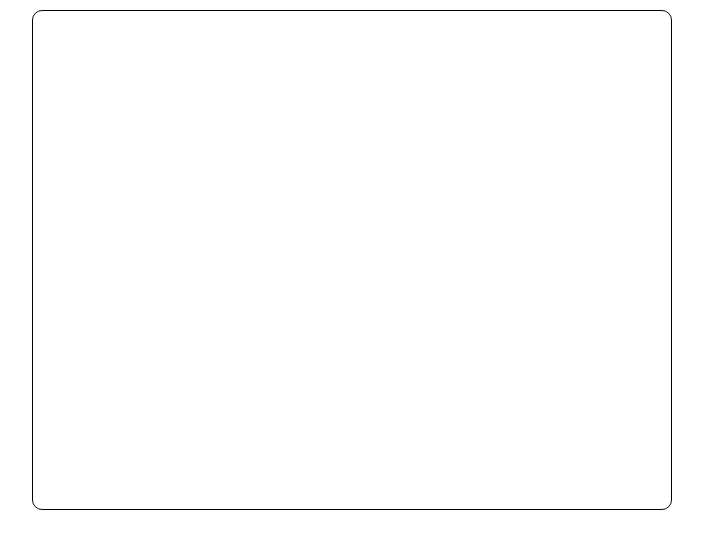
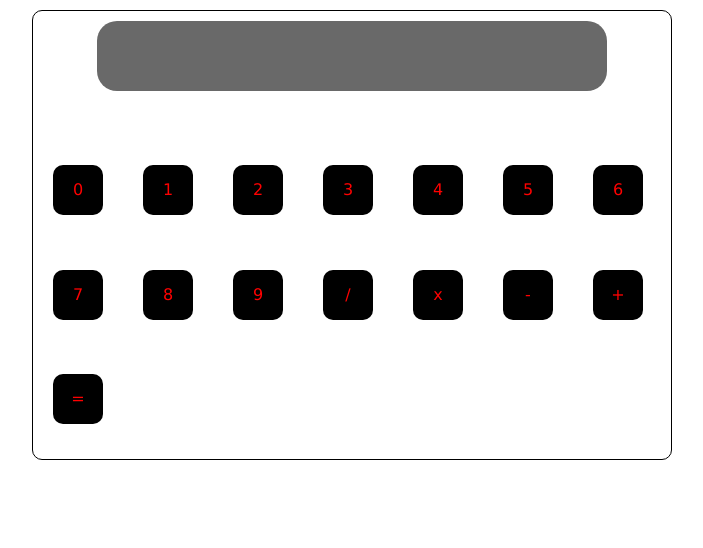
Before and after one commit to mimi-alia/odin-project-calculator, a plain HTML site: page index.html in a window 1280 px wide. Shown: the whole page, without its empty margins (288-991 px from the left). Drawn offline with Linux system fonts and the light colour scheme.

Commit message:
create number and operator buttons

```diff
--- a/index.html
+++ b/index.html
@@ -8,7 +8,7 @@
 </head>
 <body>
     <section class="calculator">
-        <section class="display"></section>
+        <section class="calc-screen"></section>
         <section class="buttons"></section>
     </section>
 </body>
--- a/script.js
+++ b/script.js
@@ -2,6 +2,7 @@ let variable1;
 let variable2;
 let operator;
 
+const buttonField = document.querySelector('.buttons');
 const numButtons = new DocumentFragment;
 const operatorButtons = new DocumentFragment;
 let numList = [];
@@ -17,6 +18,17 @@ numList.forEach(n => {
     nButton.className = 'numButton';
     numButtons.appendChild(nButton);
 });
+
+buttonField.append(numButtons);
+
+operators.forEach(o => {
+    const oButton = document.createElement('span');
+    oButton.textContent = o;
+    oButton.className = 'operatorButton';
+    operatorButtons.appendChild(oButton);
+});
+
+buttonField.append(operatorButtons)
 
 
 const add = function(...nums){
--- a/style.css
+++ b/style.css
@@ -5,16 +5,41 @@
 html,
 body {
     margin: 0;
+    height: 100%;
+    width: 100%;
     font-family: 'Lucida Sans', 'Lucida Sans Regular', 'Lucida Grande', 'Lucida Sans Unicode', Geneva, Verdana, sans-serif;
 }
 .calculator{
     width: 50%;
-    height:500px;
+    height:450px;
     margin: 10px auto;
     display: flex;
+    flex-wrap: wrap;
     border:1px solid black;
     border-radius: 10px;
+    justify-content: center;
 }
 .calc-screen {
+    width: 80%;
+    height: 70px;
+    margin: 10px;
+    background-color:dimgrey;
+    border-radius: 20px;
+}
+
+.buttons {
+    display: flex;
+    flex-wrap: wrap;
+}
+
+.buttons *{
+    height: 50px;
+    width: 50px;
+    margin: 20px;
+    padding-top: 15px;
+    background-color: black;
+    text-align: center;
+    border-radius: 10px;
+    color: red;
 
 }
```
